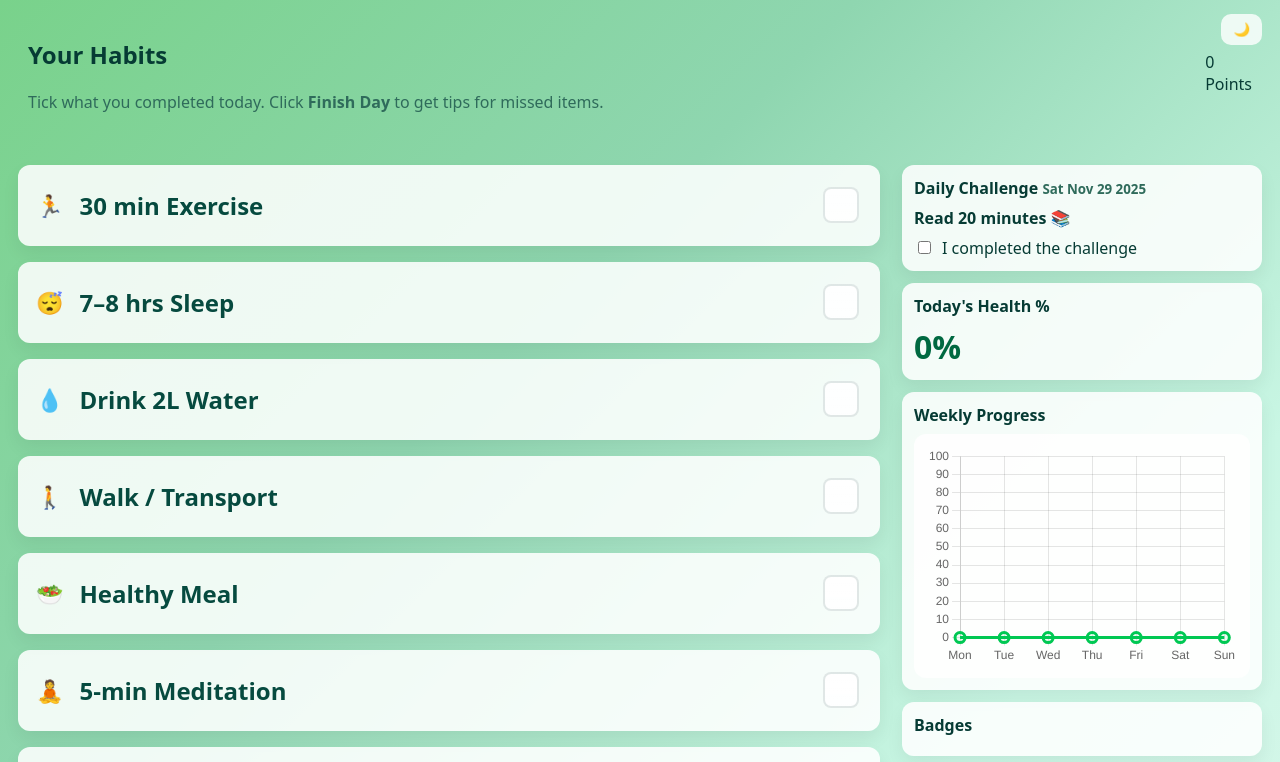
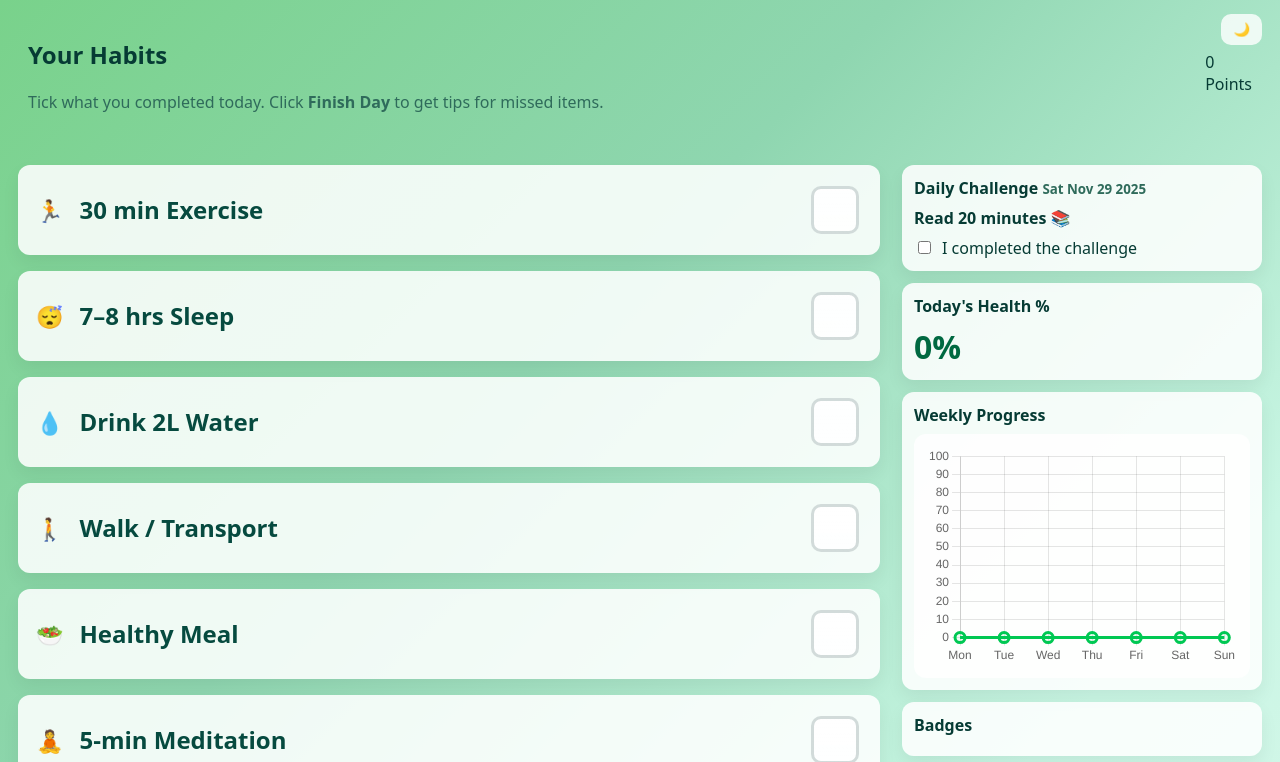
Before and after one commit to prekshaku/HABITIFY, a plain HTML site: page index.html in a window 1280 px wide. Both pictures are taken after a click on the button "Start Your Journey →". Shown: the top 762 px of the page. Drawn offline with nearby package versions, Linux system fonts and the light colour scheme.

Commit message:
Update style.css

```diff
--- a/style.css
+++ b/style.css
@@ -78,40 +78,44 @@ body.dark .dark-toggle{background:#ffffff22;color:#fff}
 
 /* Bigger checkboxes style */
 .bigCheck{
-  width:36px;
-  height:36px;
+  width:48px;      /* increased from 36px → 48px */
+  height:48px;     /* increased from 36px → 48px */
   cursor:pointer;
   appearance:none;
   -webkit-appearance:none;
-  border-radius:8px;
-  border:2px solid rgba(6,59,52,0.12);
+  border-radius:10px;
+  border:3px solid rgba(6,59,52,0.18);
   background:linear-gradient(180deg, rgba(255,255,255,0.95), rgba(255,255,255,0.9));
   transition:transform .18s ease, box-shadow .18s ease, background .18s ease;
   display:inline-block;
   vertical-align:middle;
 }
+
 .bigCheck:checked{
-  transform:scale(1.05);
+  transform:scale(1.07);
   background:linear-gradient(180deg,#00d17a,#00a66b);
-  box-shadow:0 8px 24px rgba(0,200,120,0.18), inset 0 1px 0 rgba(255,255,255,0.12);
+  box-shadow:0 10px 28px rgba(0,200,120,0.22), inset 0 1px 0 rgba(255,255,255,0.12);
 }
 
-/* create a checkmark using ::after for supported browsers */
+/* Tick mark inside */
 .bigCheck::after{
   content: '';
   display:block;
-  width:10px;height:6px;
-  border-left:3px solid transparent;
-  border-bottom:3px solid transparent;
+  width:14px;       /* bigger tick */
+  height:10px;      /* bigger tick */
+  border-left:4px solid transparent;
+  border-bottom:4px solid transparent;
   transform: rotate(-45deg) scale(0);
   transition: transform .18s ease .02s;
-  margin:6px auto 0;
+  margin:12px auto 0; /* center inside bigger box */
 }
+
 .bigCheck:checked::after{
-  border-left:3px solid white;
-  border-bottom:3px solid white;
+  border-left:4px solid white;
+  border-bottom:4px solid white;
   transform: rotate(-45deg) scale(1);
 }
+
 
 /* controls */
 .controls{display:flex;gap:10px;margin-top:14px}
```
